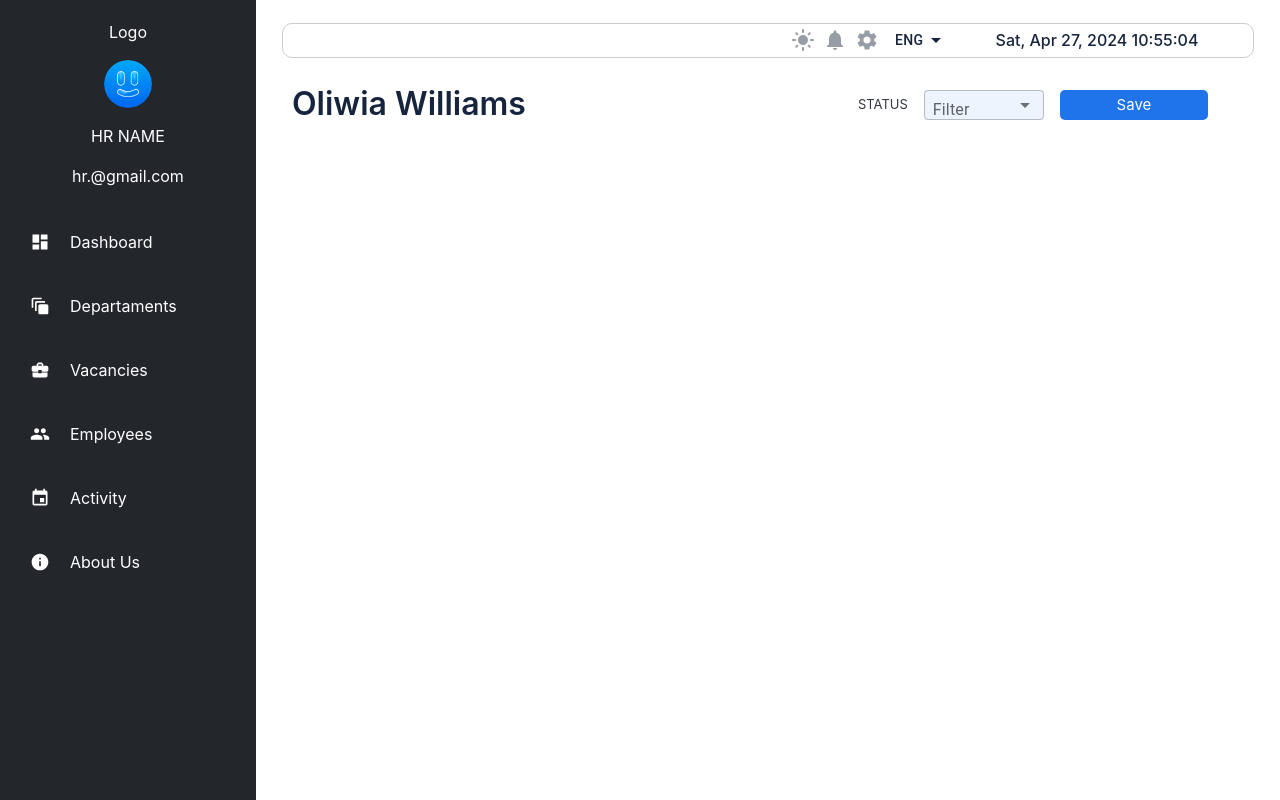
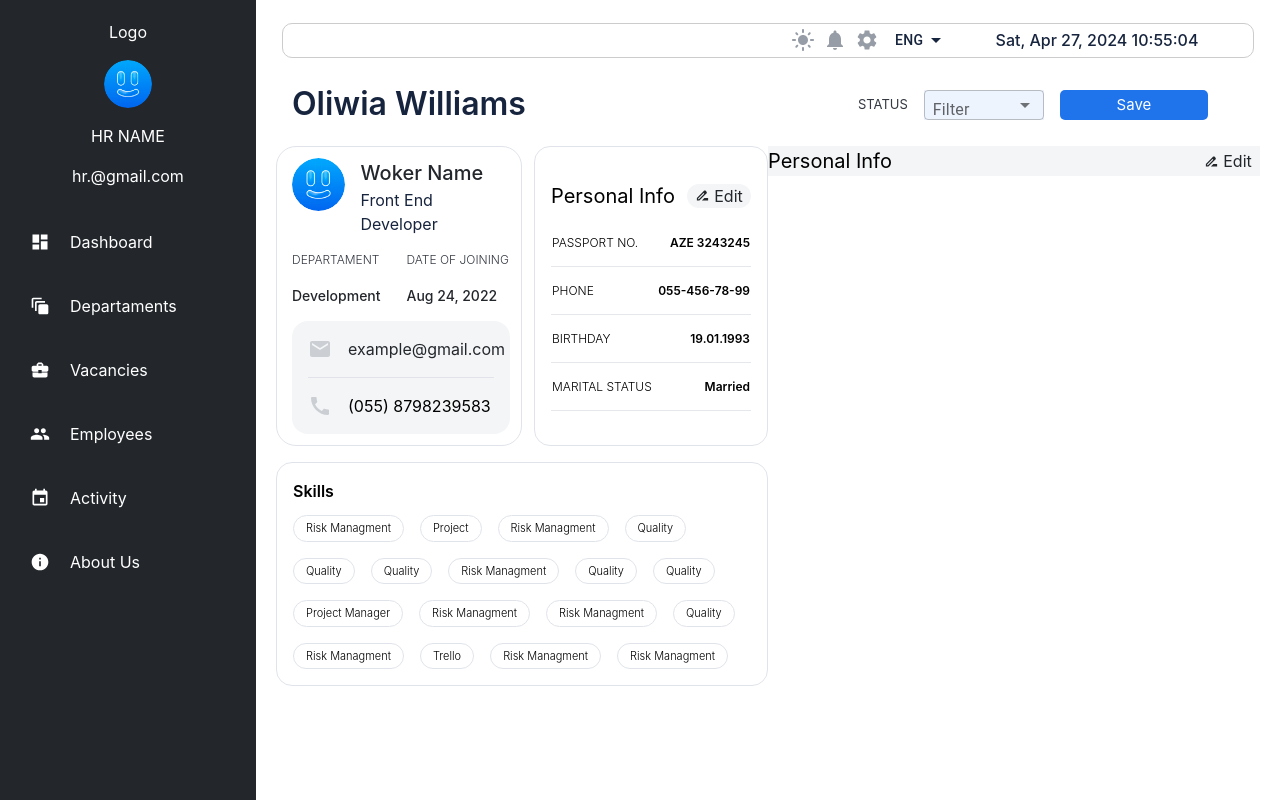
Before and after one commit to panahlimurad/hr_command, a React (Create React App) app: page /employees-details in a window 1280 px wide. Built offline with nearby package versions, Linux system fonts and the light colour scheme.

Commit message:
createDetailsPage

```diff
--- a/src/features/Components/EmployeesCard/EmployessCard.js
+++ b/src/features/Components/EmployeesCard/EmployessCard.js
@@ -1,15 +1,15 @@
 import React from "react";
 import styles from "./style.module.css";
-import MoreVertIcon from '@mui/icons-material/MoreVert';
+import MoreVertIcon from "@mui/icons-material/MoreVert";
 import Button from "@mui/material/Button";
 import Menu from "@mui/material/Menu";
 import MenuItem from "@mui/material/MenuItem";
 import Logo from "../../images/icons/profileDefault.svg";
-import EmailIcon from '@mui/icons-material/Email';
-import CallIcon from '@mui/icons-material/Call';
+import EmailIcon from "@mui/icons-material/Email";
+import CallIcon from "@mui/icons-material/Call";
 import { Link } from "react-router-dom";
 
-function EmployessCard() {
+function EmployessCard({ isDetail }) {
   const [anchorEl, setAnchorEl] = React.useState(null);
   const open = Boolean(anchorEl);
   const handleClick = (event) => {
@@ -20,7 +20,8 @@ function EmployessCard() {
   };
 
   return (
-    <div className={styles.container}>
+    <div className={!isDetail ? styles.container : styles.containerDetails}>
+      {!isDetail && (
         <div className="w-full items-center gap-2 mt-2 flex justify-end">
           <div className="w-[20%] h-[24px] text-[#0EB01D]  bg-[#DDFCE0] rounded-2xl text-[11px] font-normal items-center flex justify-center">
             ACTIVE
@@ -49,7 +50,7 @@ function EmployessCard() {
             </Menu>
           </div>
         </div>
-
+      )}
       <div className="flex gap-4">
         <div>
           <img
@@ -59,16 +60,10 @@ function EmployessCard() {
           ></img>
         </div>
         <div>
-        <h3 className="text-[20px] text-[#23272C] font-medium">
-            Woker Name
-            </h3>
-        <h5 className="text-[16px] text-[#17243E]">
-            Front End Developer
-            </h5>
+          <h3 className="text-[20px] text-[#23272C] font-medium">Woker Name</h3>
+          <h5 className="text-[16px] text-[#17243E]">Front End Developer</h5>
         </div>
-        <div>
-
-        </div>
+        <div></div>
       </div>
 
       <div className="flex flex-col gap-4">
@@ -84,21 +79,25 @@ function EmployessCard() {
 
       <div className="bg-[#f4f5f7] w-[95%] rounded-2xl p-4 flex flex-col gap-4">
         <div className="flex gap-4">
-            <EmailIcon sx={{color:"#cbcfd4"}}/> <a className="text-[#23272C]" href="mailto:{dataGelecek}">example@gmail.com</a>
+          <EmailIcon sx={{ color: "#cbcfd4" }} />{" "}
+          <a className="text-[#23272C]" href="mailto:{dataGelecek}">
+            example@gmail.com
+          </a>
         </div>
-        <div className="h-[1px] bg-[#E0E4EA]">
-
-        </div>
+        <div className="h-[1px] bg-[#E0E4EA]"></div>
         <div className="flex gap-4">
-            <CallIcon sx={{color:"#cbcfd4"}}/> (055) 8798239583
+          <CallIcon sx={{ color: "#cbcfd4" }} /> (055) 8798239583
         </div>
       </div>
-
+      {!isDetail &&
       <div className="w-[95%]">
         <Link to="/employees-details">
-        <button className="bg-[#1e74ec] text-white w-full rounded-2xl h-[40px]">View</button>
+          <button className="bg-[#1e74ec] text-white w-full rounded-2xl h-[40px]">
+            View
+          </button>
         </Link>
       </div>
+      }
     </div>
   );
 }
--- a/src/features/Components/EmployeesCard/style.module.css
+++ b/src/features/Components/EmployeesCard/style.module.css
@@ -8,3 +8,15 @@
     gap: 15px;
     padding: 0px 0px 15px 20px;
 }
+
+.containerDetails{
+    width: 50%;
+    height: 300px;
+    border: 1px solid #E0E4EA;
+    display: flex;
+    justify-content: center;
+    border-radius: 20px;
+    flex-direction: column;
+    gap: 15px;
+    padding-left: 15px;
+}
--- /dev/null
+++ b/src/features/Components/ExperienceComp/ExperienceComp.js
@@ -0,0 +1,20 @@
+import React from 'react'
+import DriveFileRenameOutlineIcon from "@mui/icons-material/DriveFileRenameOutline";
+
+
+
+function ExperienceComp() {
+  return (
+    <div className='bg-[#f4f5f7] w-[100%]'>
+        <div className="flex justify-between items-center cursor-pointer">
+        <div className="text-[20px]">Personal Info</div>
+        <div className="text-[#23272C] gap-1 flex justify-center items-center rounded-xl w-16 bg-[#f4f5f7]">
+          <DriveFileRenameOutlineIcon sx={{ fontSize: "15px" }} />
+          Edit
+        </div>
+      </div>
+    </div>
+  )
+}
+
+export default ExperienceComp
--- /dev/null
+++ b/src/features/Components/InfoCard/InfoCard.js
@@ -0,0 +1,40 @@
+import React from "react";
+import DriveFileRenameOutlineIcon from "@mui/icons-material/DriveFileRenameOutline";
+
+function InfoCard() {
+  return (
+    <div className="w-[50%] h-[300px] p-4 border border-solid border-[#E0E4EA] flex flex-col gap-2 justify-center rounded-2xl">
+      <div className="flex justify-between items-center cursor-pointer">
+        <div className="text-[20px]">Personal Info</div>
+        <div className="text-[#23272C] gap-1 flex justify-center items-center rounded-xl w-16 bg-[#f4f5f7]">
+          <DriveFileRenameOutlineIcon sx={{ fontSize: "15px" }} />
+          Edit
+        </div>
+      </div>
+      <div>
+        <table class="border-collapse w-full">
+          <tbody>
+            <tr className="h-12">
+              <td class="border-b border-gray-200 font-light text-[12px]">PASSPORT NO.</td>
+              <td class="border-b border-gray-200 text-end font-semibold text-[12px]">AZE 3243245</td>
+            </tr>
+            <tr className="h-12">
+              <td class="border-b border-gray-200 font-light text-[12px]">PHONE</td>
+              <td class="border-b border-gray-200 text-end font-semibold text-[12px]">055-456-78-99</td>
+            </tr>
+            <tr className="h-12">
+              <td class="border-b border-gray-200 font-light text-[12px]">BIRTHDAY</td>
+              <td class="border-b border-gray-200 text-end font-semibold text-[12px]">19.01.1993</td>
+            </tr>
+            <tr className="h-12">
+              <td class="border-b border-gray-200 font-light text-[12px]">MARITAL STATUS</td>
+              <td class="border-b border-gray-200 text-end font-semibold text-[12px]">Married</td>
+            </tr>
+          </tbody>
+        </table>
+      </div>
+    </div>
+  );
+}
+
+export default InfoCard;
--- /dev/null
+++ b/src/features/Components/SkillsComp/SkillsComp.js
@@ -0,0 +1,32 @@
+import React from 'react'
+
+function SkillsComp() {
+  return (
+    <div className='w-[100%%] border border-solid rounded-2xl p-4 border-[#E0E4EA] h-auto'>
+        <div className='font-semibold text-[16px]'>
+        Skills
+        </div>
+        <div className='flex flex-wrap gap-4 mt-3 text-[11px] font-light'>
+          <span className='px-3 py-1 border border-solid rounded-2xl border-[#E0E4EA]'>Risk Managment</span>
+          <span className='px-3 py-1 border border-solid rounded-2xl border-[#E0E4EA]'>Project</span>
+          <span className='px-3 py-1 border border-solid rounded-2xl border-[#E0E4EA]'>Risk Managment</span>
+          <span className='px-3 py-1 border border-solid rounded-2xl border-[#E0E4EA]'>Quality</span>
+          <span className='px-3 py-1 border border-solid rounded-2xl border-[#E0E4EA]'>Quality</span>
+          <span className='px-3 py-1 border border-solid rounded-2xl border-[#E0E4EA]'>Quality</span>
+          <span className='px-3 py-1 border border-solid rounded-2xl border-[#E0E4EA]'>Risk Managment</span>
+          <span className='px-3 py-1 border border-solid rounded-2xl border-[#E0E4EA]'>Quality</span>
+          <span className='px-3 py-1 border border-solid rounded-2xl border-[#E0E4EA]'>Quality</span>
+          <span className='px-3 py-1 border border-solid rounded-2xl border-[#E0E4EA]'>Project Manager</span>
+          <span className='px-3 py-1 border border-solid rounded-2xl border-[#E0E4EA]'>Risk Managment</span>
+          <span className='px-3 py-1 border border-solid rounded-2xl border-[#E0E4EA]'>Risk Managment</span>
+          <span className='px-3 py-1 border border-solid rounded-2xl border-[#E0E4EA]'>Quality</span>
+          <span className='px-3 py-1 border border-solid rounded-2xl border-[#E0E4EA]'>Risk Managment</span>
+          <span className='px-3 py-1 border border-solid rounded-2xl border-[#E0E4EA]'>Trello</span>
+          <span className='px-3 py-1 border border-solid rounded-2xl border-[#E0E4EA]'>Risk Managment</span>
+          <span className='px-3 py-1 border border-solid rounded-2xl border-[#E0E4EA]'>Risk Managment</span>
+        </div>
+    </div>
+  )
+}
+
+export default SkillsComp
--- a/src/index.css
+++ b/src/index.css
@@ -8,6 +8,7 @@ body {
   margin: 0;
   padding: 0;
   font-family: "Inter", sans-serif;
+  box-sizing: border-box;
 }
 
 
--- a/src/pages/EmployeesDetails/employees-details.js
+++ b/src/pages/EmployeesDetails/employees-details.js
@@ -1,11 +1,29 @@
 import React from "react";
 import EmpPageHeader from "../../features/Components/EmpPageHeader/EmpPageHeader";
+import EmployessCard from "../../features/Components/EmployeesCard/EmployessCard";
+import InfoCard from "../../features/Components/InfoCard/InfoCard";
+import SkillsComp from "../../features/Components/SkillsComp/SkillsComp";
+import ExperienceComp from "../../features/Components/ExperienceComp/ExperienceComp";
 
 function EmployeesDetails() {
   return(
 
     <div>
       <EmpPageHeader text="Oliwia Williams"/>
+      <div className="flex mt-4 px-5">
+      <div className="w-[50%]">
+      <div className="flex gap-3 w-[100%]">
+      <EmployessCard isDetail={true}/>
+      <InfoCard/>
+      </div>
+      <div className="mt-4 w-[100%]">
+      <SkillsComp/>
+      </div>
+      </div>
+      <div className="w-[50%]">
+      <ExperienceComp/>
+      </div>
+      </div>
     </div>
   )
 
```
Also changed, not shown: src/features/Components/EmployessCardContainer/EmployeesCardContainer.js (+6 -6 lines). Lines whose indentation alone changed are shown as unchanged.
